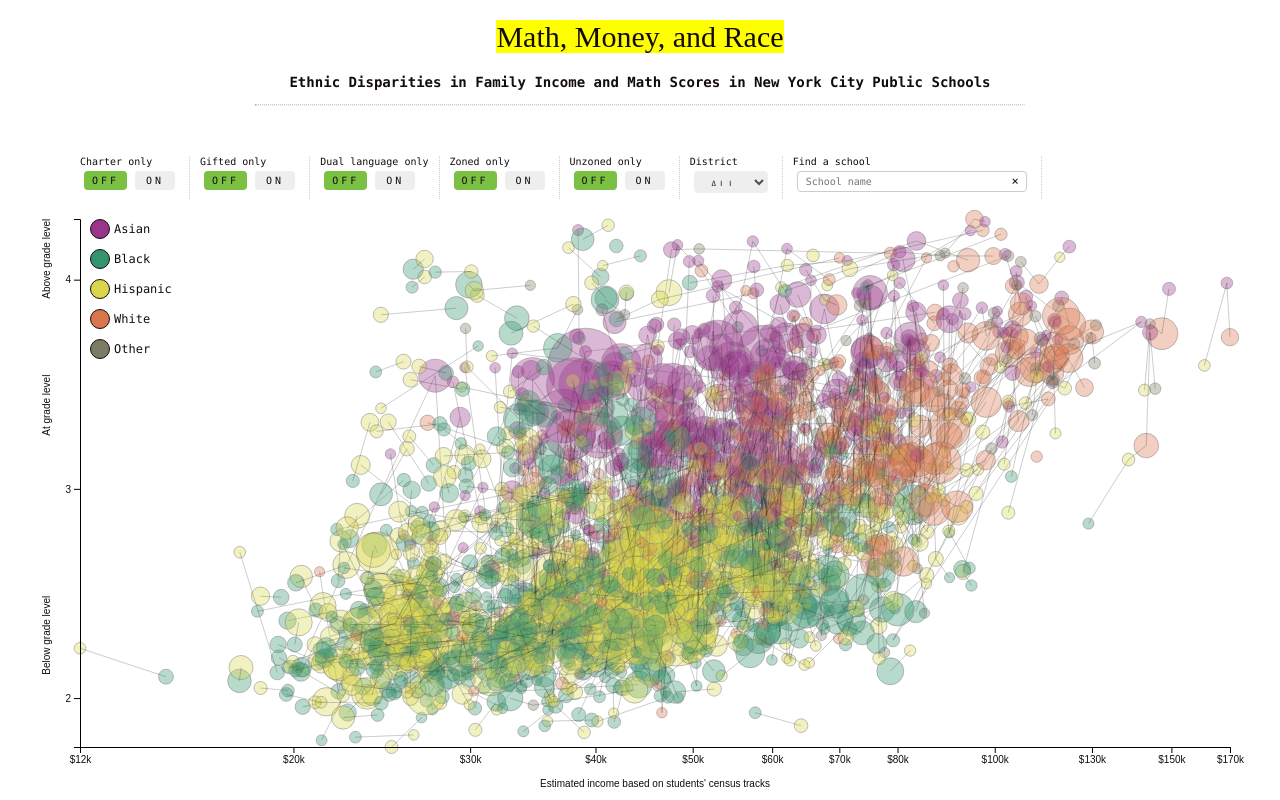
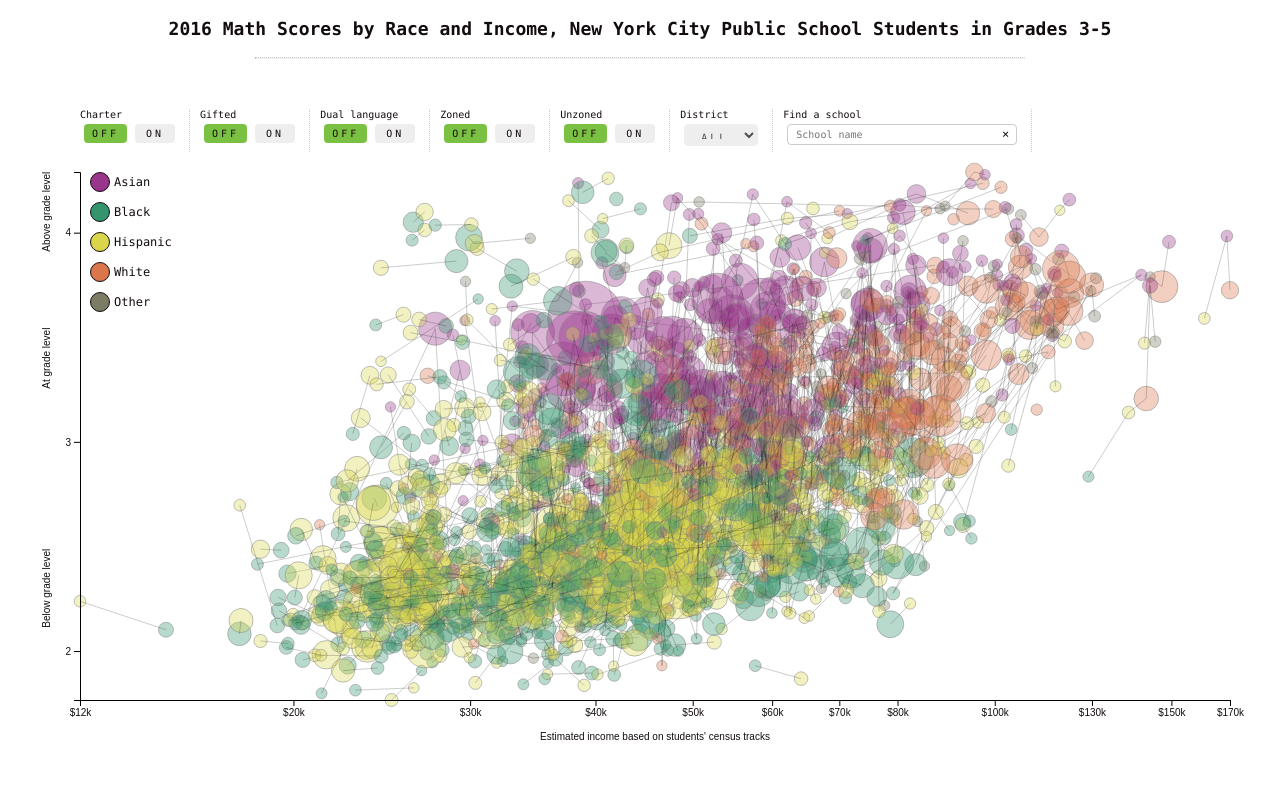
Before and after one commit to TheCenterforNewYorkCityAffairs/Schools-Chart-Version-2, a website with bundled scripts: page index.html in a window 1280 px wide. Built offline with nearby package versions, Linux system fonts and the light colour scheme.

Commit message:
New Changes

```diff
--- a/index.html
+++ b/index.html
@@ -6,8 +6,8 @@
   <link rel="stylesheet" href="css/style.css">
 </head>
 <body>
-  <h1><span class="highlight">Math, Money, and Race</span></h1>
-  <h3>Ethnic Disparities in Family Income and Math Scores in New York City Public Schools</h3>
+  <!-- <h1><span class="highlight">Math, Money, and Race</span></h1> -->
+  <h3 style="font-size: 18px;">2016 Math Scores by Race and Income, New York City Public School Students in Grades 3-5</h3>
   <hr>
   <div class="filters">
     <div id="filter-charter"></div>
@@ -57,8 +57,9 @@
     <h4 class="name"></h4>
     <p>DBN: <span id="info-dbn"></span></p>
     <p>Admissions method: <span id="info-elemadmissions"></span></p>
-    <p>Avg. math scores: <span id="info-mathrating"></span></p>
+    <p>Average math scores: <span id="info-mathrating"></span></p>
   </div>
+
   <script src="https://d3js.org/d3.v4.min.js"></script>
   <script src="js/jquery.min.js"></script>
   <script src="js/typeahead.js"></script>
--- a/js/index.js
+++ b/js/index.js
@@ -25,23 +25,23 @@ var Chart = (function(window,d3) {
 	var filterKey = [
 		{
 			id: '#filter-gifted',
-			label: 'Gifted only'
+			label: 'Gifted'
 		},
 		{
 			id: '#filter-charter',
-			label: 'Charter only'
+			label: 'Charter'
 		},
 		{
 			id: '#filter-duallang',
-			label: 'Dual language only'
+			label: 'Dual language'
 		},
 		{
 			id: '#filter-zoned',
-			label: 'Zoned only'
+			label: 'Zoned'
 		},
 		{
 			id: '#filter-unzoned',
-			label: 'Unzoned only'
+			label: 'Unzoned'
 		}
 	];
 
```
